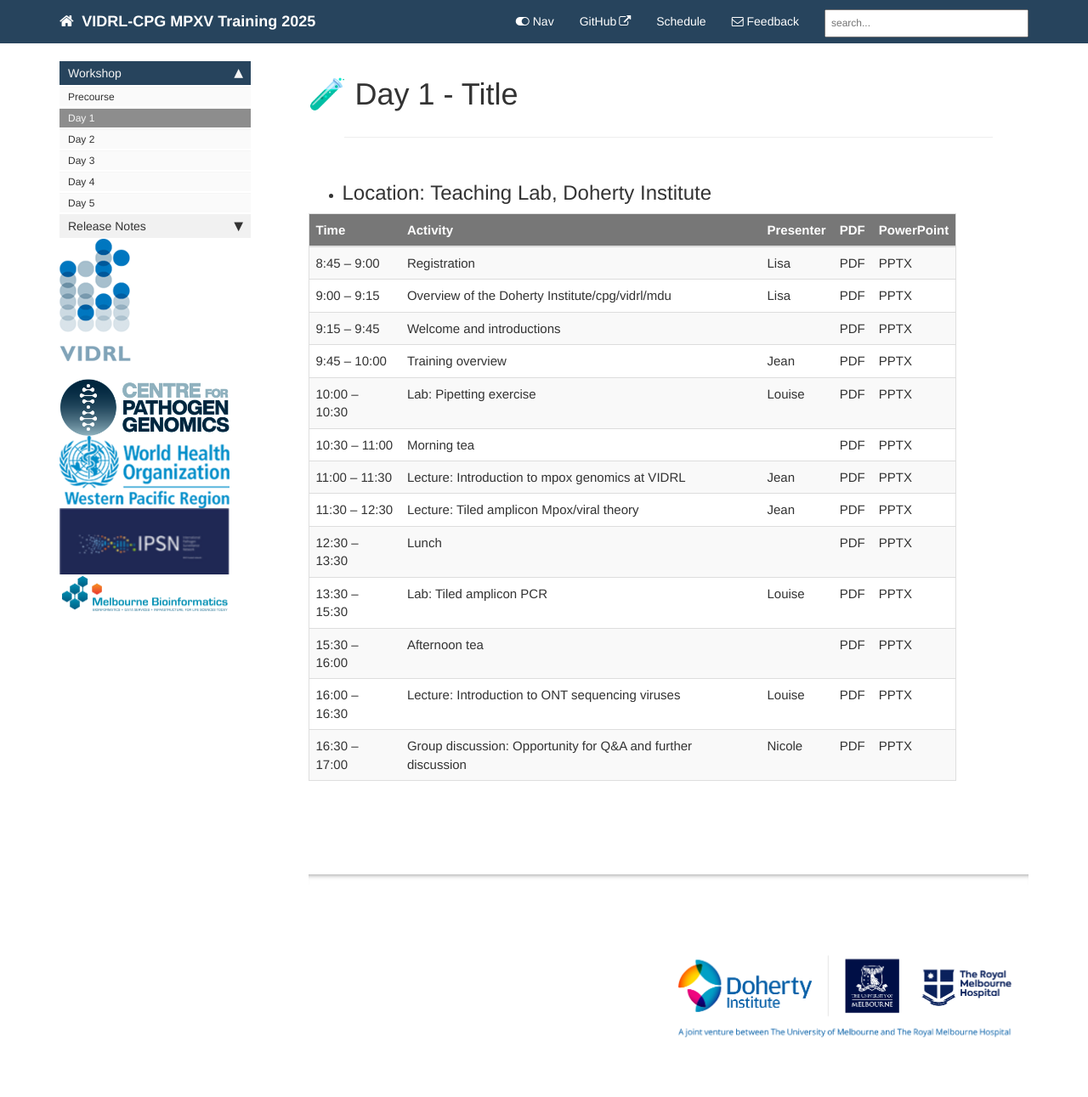
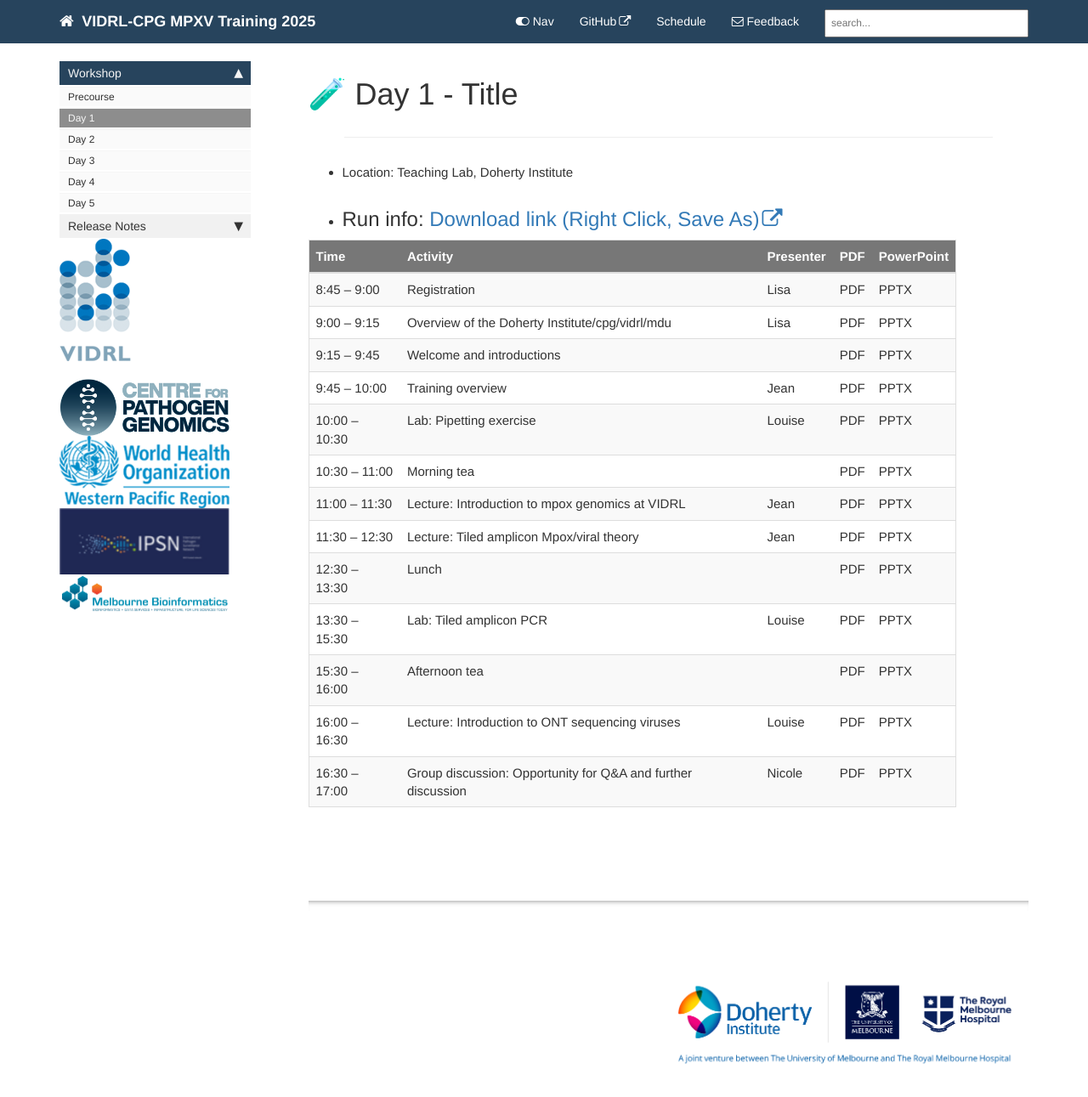
Before and after one commit to vidrl/training-mpxv-2025, a Jekyll site: the page built from pages/mydoc/day1.md, in a window 1280 px wide and 1346 px high. Shown: the top 1291 px of the window at 85% size. Built offline with Jekyll 4.4.1, drawn with Linux system fonts in a browser that asks for light colours; comment, search, counter and statistics services are not loaded.

Commit message:
Update day1.md

```diff
--- a/pages/mydoc/day1.md
+++ b/pages/mydoc/day1.md
@@ -21,6 +21,7 @@ margin-bottom: 10px;
 ---
 
 - Location: Teaching Lab, Doherty Institute
+- Run info: [Download link (Right Click, Save As)](https://raw.githubusercontent.com/vidrl/training-mpxv-2025/refs/heads/main/pdf/OneDrive_1_30-06-2025.zip)
 ---
 
 | **Time**         | **Activity**                                         | **Presenter**  | **PDF** | **PowerPoint** |
```
